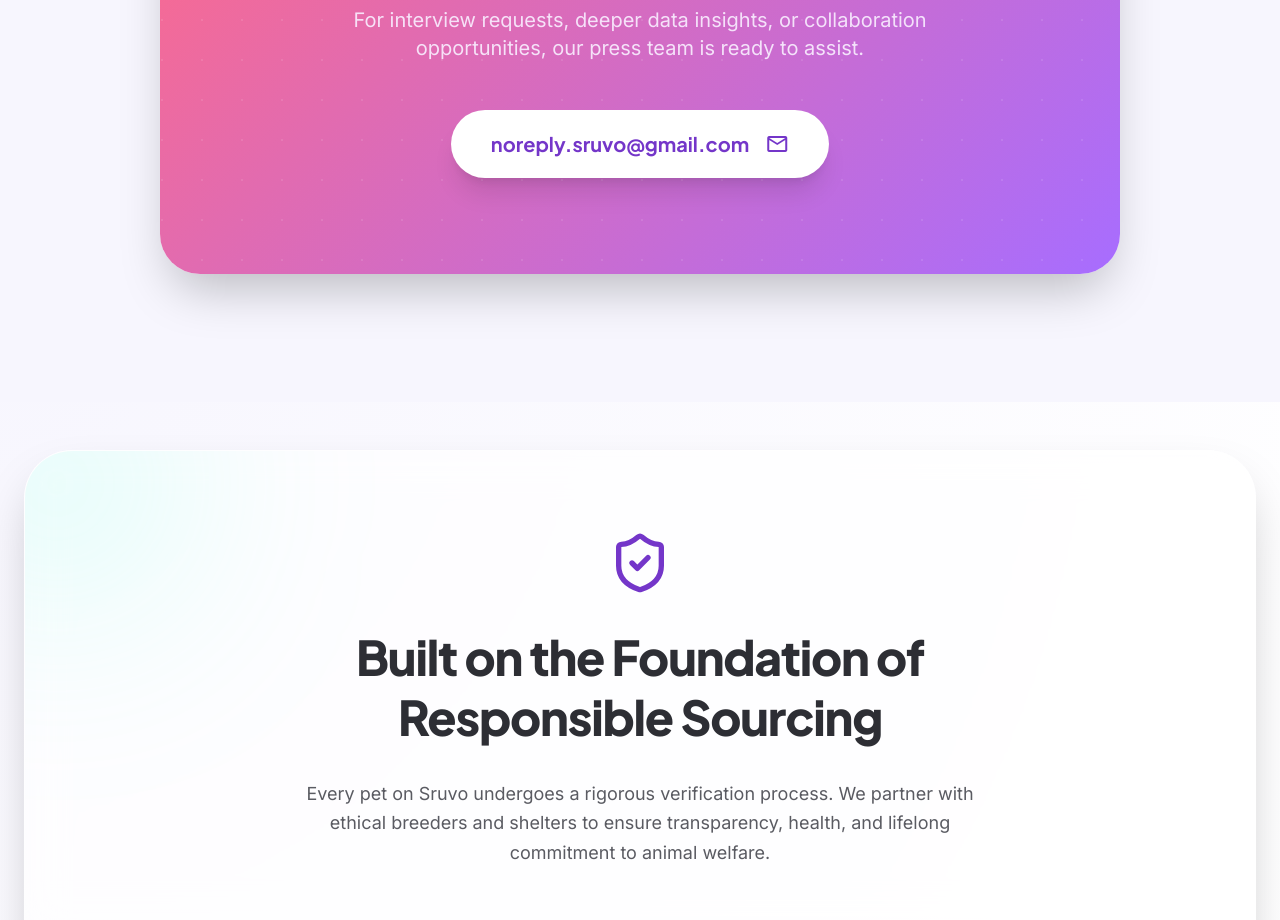
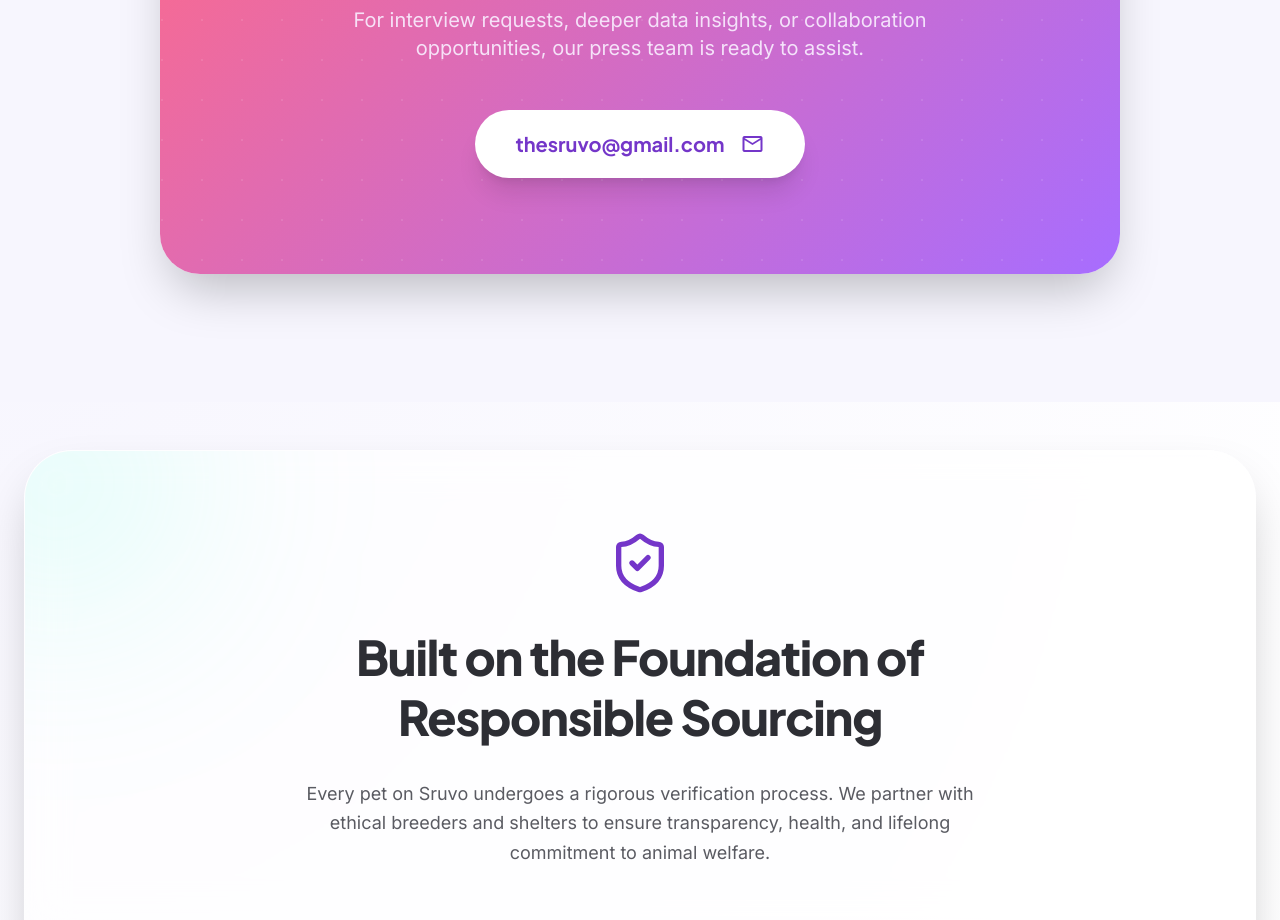
Before and after one commit to rijas0409/Sruvo-Riyajashan-, a React (Vite) app: page /press-kit in a window 1280 px wide. Shown: the part 3680-4600 px from the top of the page. Built offline with nearby package versions, Linux system fonts and the light colour scheme.

Commit message:
fix: Update press contact email
The email address for press inquiries has been updated to the correct one.

```diff
--- a/src/pages/PressKit.tsx
+++ b/src/pages/PressKit.tsx
@@ -211,8 +211,8 @@
                 For interview requests, deeper data insights, or collaboration opportunities, our press team is ready to assist.
               </p>
               <div className="relative z-10 flex justify-center">
-                <a className="inline-flex items-center gap-2 md:gap-4 bg-white text-primary px-6 md:px-10 py-4 md:py-5 rounded-full font-headline font-bold text-sm md:text-xl hover:scale-105 transition-transform shadow-xl w-full sm:w-auto overflow-hidden text-ellipsis whitespace-nowrap justify-center" href="mailto:noreply.sruvo@gmail.com">
-                  <span className="truncate">noreply.sruvo@gmail.com</span>
+                <a className="inline-flex items-center gap-2 md:gap-4 bg-white text-primary px-6 md:px-10 py-4 md:py-5 rounded-full font-headline font-bold text-sm md:text-xl hover:scale-105 transition-transform shadow-xl w-full sm:w-auto overflow-hidden text-ellipsis whitespace-nowrap justify-center" href="mailto:thesruvo@gmail.com">
+                  <span className="truncate">thesruvo@gmail.com</span>
                   <span className="material-symbols-outlined shrink-0">mail</span>
                 </a>
               </div>
```
